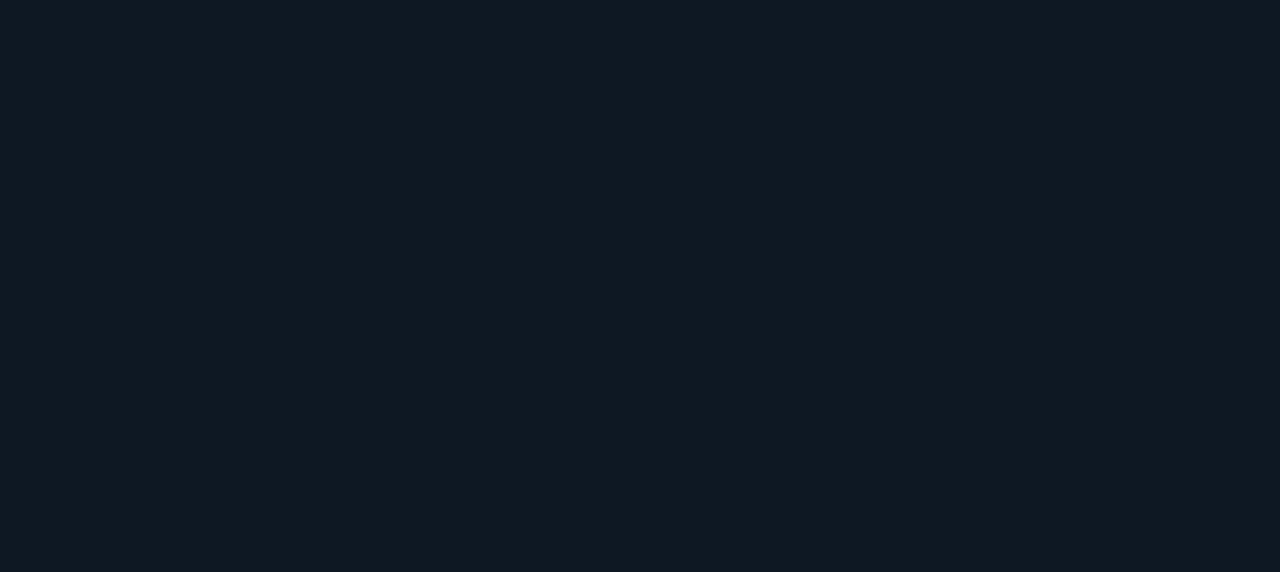
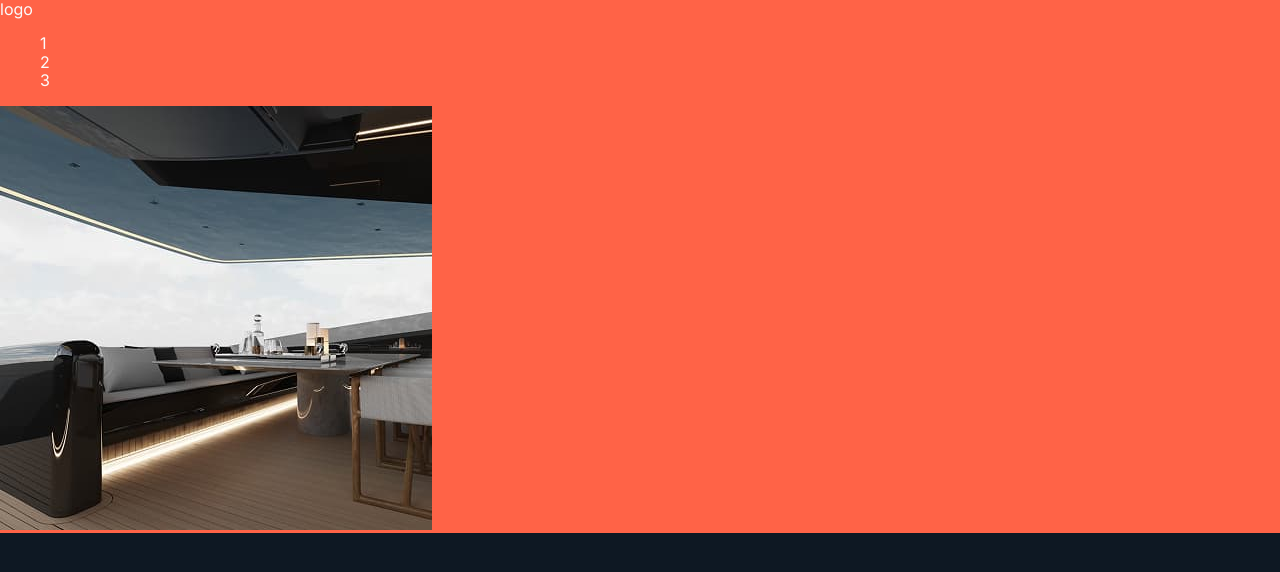
Before and after one commit to SergeyKorobka/test-blended-132-16, a plain HTML site: page index.html in a window 1280 px wide. Drawn offline with nearby package versions, Linux system fonts and the light colour scheme.

Commit message:
Deploying to gh-pages from @ SergeyKorobka/test-blended-132-16@33c01d4d66b175a48875426601b0e9bdb2bb8944 🚀

```diff
--- /dev/null
+++ b/assets/index-BIDFUYlh.css
@@ -0,0 +1 @@
+body{font-family:Inter,sans-serif;font-size:16px;color:#fbfbfb;background-color:#0e1823}a{text-decoration:none;color:currentColor}ul,ol{list-style-type:none}button{cursor:pointer}.header{background-color:tomato}
--- a/assets/index-BYzFR4YV.css
+++ /dev/null
@@ -1 +0,0 @@
-body{font-family:Inter,sans-serif;font-size:16px;color:#fbfbfb;background-color:#0e1823}a{text-decoration:none;color:currentColor}ul,ol{list-style-type:none}button{cursor:pointer}
--- a/index.html
+++ b/index.html
@@ -24,7 +24,7 @@
     />
 
     <!-- Головний файл стилів -->
-    <link rel="stylesheet" crossorigin href="/test-blended-132-16/assets/index-BYzFR4YV.css">
+    <link rel="stylesheet" crossorigin href="/test-blended-132-16/assets/index-BIDFUYlh.css">
   </head>
   <body>
     <!-- Нижче підключені частинки html, не змінюй тут нічого -->
@@ -33,6 +33,19 @@
 Скелет (html, head, body) в цей файл додавати не потрібно!  ||
 Додаємо тільки розмітку своєї частинки                      ||
 ========================================================== -->
+
+<header class="header">
+  <a href="">logo</a>
+  <nav>
+    <ul>
+      <li><a href="">1</a></li>
+      <li><a href="">2</a></li>
+      <li><a href="">3</a></li>
+    </ul>
+
+    <img src="/test-blended-132-16/assets/about-desk-CVEaGBAK.jpg" alt="" />
+  </nav>
+</header>
 
     <main>
       <!-- =========================HERO===========================
```
Also changed, not shown: assets/about-desk-CVEaGBAK.jpg (added).
